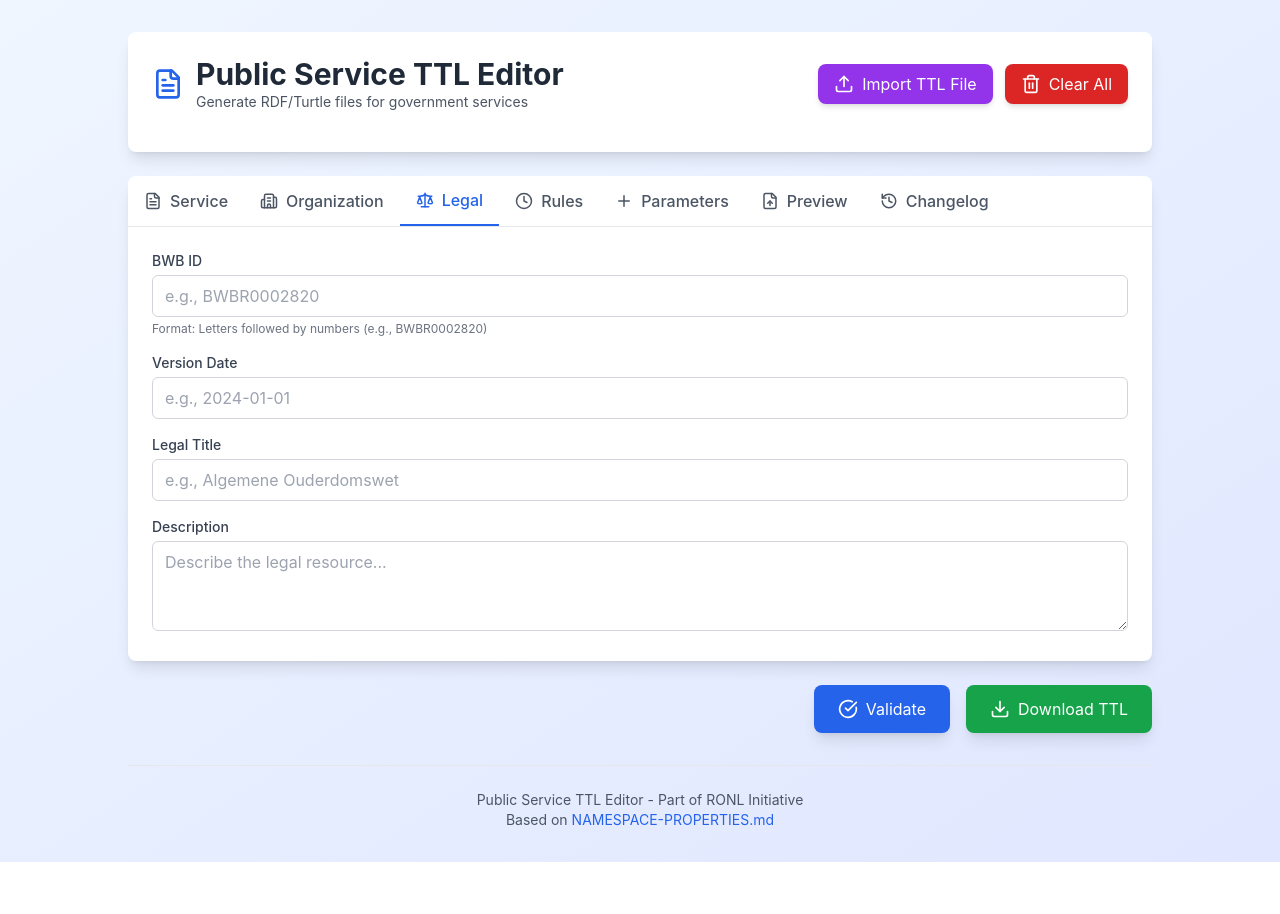
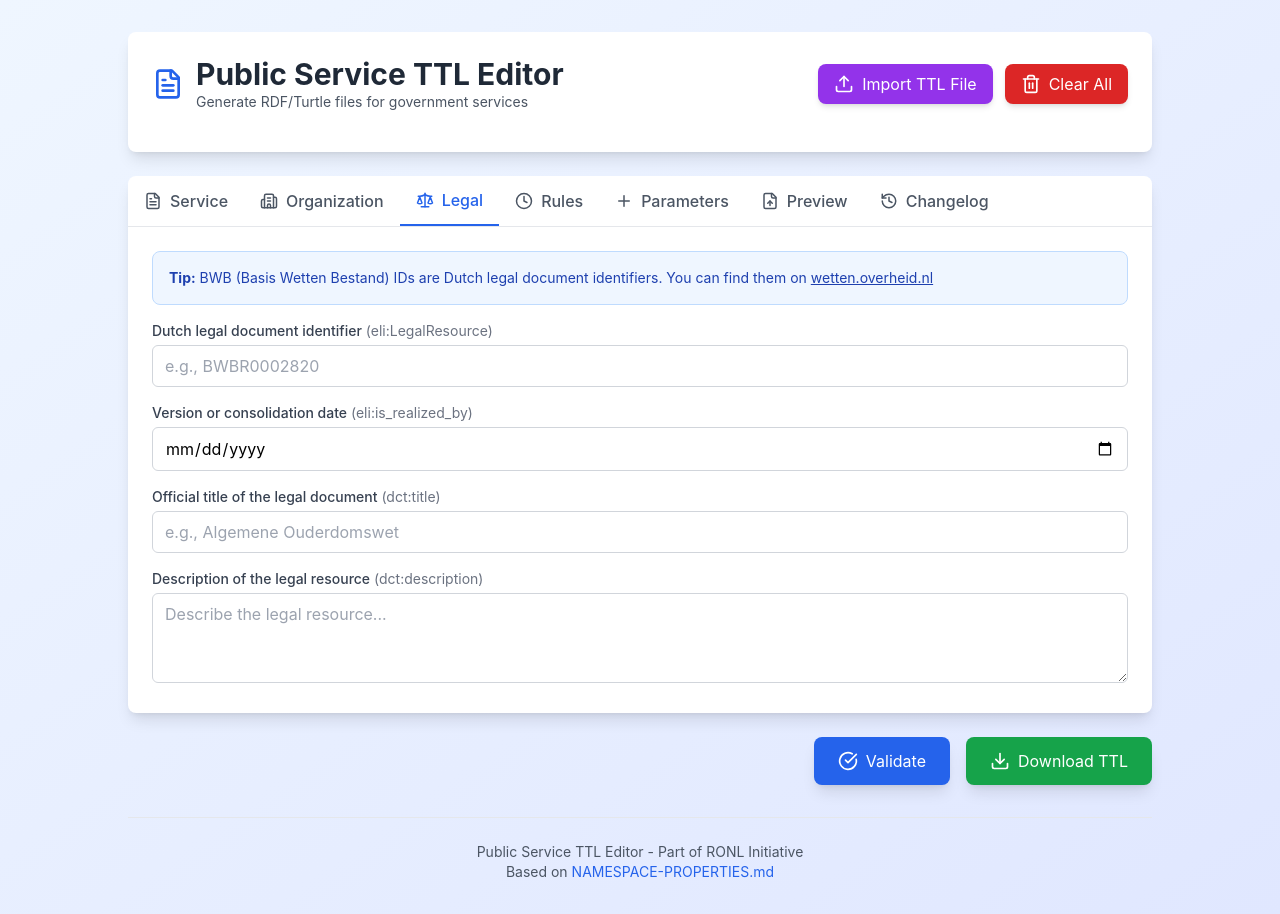
Before and after one commit to sgort/ttl-editor, a React (Create React App) app: page / in a window 1280 px wide. Both pictures are taken after a click on the button "Legal". Before the commit the page ends 862 px from the top, so only its background shows below. Built offline with nearby package versions, Linux system fonts and the light colour scheme.

Commit message:
modularization legal tab

```diff
--- a/src/App.js
+++ b/src/App.js
@@ -18,6 +18,7 @@ import parseTTLEnhanced from "./parseTTL.enhanced";
 import ChangelogTab from "./components/tabs/ChangelogTab";
 import ServiceTab from "./components/tabs/ServiceTab";
 import OrganizationTab from "./components/tabs/OrganizationTab";
+import LegalTab from "./components/tabs/LegalTab";
 import {
   DEFAULT_SERVICE,
   DEFAULT_ORGANIZATION,
@@ -488,71 +489,6 @@ function App() {
 
   // Render functions
 
-  const renderLegalResource = () => (
-    <div className="space-y-4">
-      <div>
-        <label className="block text-sm font-medium text-gray-700 mb-1">
-          BWB ID
-        </label>
-        <input
-          type="text"
-          value={legalResource.bwbId}
-          onChange={(e) =>
-            setLegalResource({ ...legalResource, bwbId: e.target.value })
-          }
-          className="w-full px-3 py-2 border border-gray-300 rounded-md"
-          placeholder="e.g., BWBR0002820"
-          pattern="[A-Z]{2,10}\d+"
-        />
-        <p className="text-xs text-gray-500 mt-1">
-          Format: Letters followed by numbers (e.g., BWBR0002820)
-        </p>
-      </div>
-      <div>
-        <label className="block text-sm font-medium text-gray-700 mb-1">
-          Version Date
-        </label>
-        <input
-          type="text"
-          value={legalResource.version}
-          onChange={(e) =>
-            setLegalResource({ ...legalResource, version: e.target.value })
-          }
-          className="w-full px-3 py-2 border border-gray-300 rounded-md"
-          placeholder="e.g., 2024-01-01"
-        />
-      </div>
-      <div>
-        <label className="block text-sm font-medium text-gray-700 mb-1">
-          Legal Title
-        </label>
-        <input
-          type="text"
-          value={legalResource.title}
-          onChange={(e) =>
-            setLegalResource({ ...legalResource, title: e.target.value })
-          }
-          className="w-full px-3 py-2 border border-gray-300 rounded-md"
-          placeholder="e.g., Algemene Ouderdomswet"
-        />
-      </div>
-      <div>
-        <label className="block text-sm font-medium text-gray-700 mb-1">
-          Description
-        </label>
-        <textarea
-          value={legalResource.description}
-          onChange={(e) =>
-            setLegalResource({ ...legalResource, description: e.target.value })
-          }
-          className="w-full px-3 py-2 border border-gray-300 rounded-md"
-          rows="3"
-          placeholder="Describe the legal resource..."
-        />
-      </div>
-    </div>
-  );
-
   const renderTemporalRules = () => (
     <div className="space-y-6">
       {temporalRules.map((rule, index) => (
@@ -977,7 +913,12 @@ function App() {
                 setOrganization={setOrganization}
               />
             )}
-            {activeTab === "legal" && renderLegalResource()}
+            {activeTab === "legal" && (
+              <LegalTab
+                legalResource={legalResource}
+                setLegalResource={setLegalResource}
+              />
+            )}
             {activeTab === "rules" && renderTemporalRules()}
             {activeTab === "parameters" && renderParameters()}
             {activeTab === "changelog" && <ChangelogTab />}
--- /dev/null
+++ b/src/components/tabs/LegalTab.jsx
@@ -0,0 +1,109 @@
+import React from "react";
+
+/**
+ * LegalTab - Form for editing legal resource metadata
+ * Maps to eli:LegalResource in CPSV-AP 3.2.0
+ */
+export default function LegalTab({ legalResource, setLegalResource }) {
+  // Helper to update a single field
+  const updateField = (field, value) => {
+    setLegalResource({ ...legalResource, [field]: value });
+  };
+
+  // Check if BWB ID matches expected pattern
+  const isValidBwbId = legalResource.bwbId && /^[A-Z]{2,10}\d+$/.test(legalResource.bwbId);
+  const hasInvalidBwbId = legalResource.bwbId && !isValidBwbId;
+
+  return (
+    <div className="space-y-4">
+      {/* Info box about legal resources */}
+      <div className="bg-blue-50 border border-blue-200 rounded-lg p-4 text-sm">
+        <p className="text-blue-800">
+          <strong>Tip:</strong> BWB (Basis Wetten Bestand) IDs are Dutch legal document identifiers.
+          You can find them on{" "}
+          <a
+            href="https://wetten.overheid.nl"
+            target="_blank"
+            rel="noopener noreferrer"
+            className="underline hover:text-blue-600"
+          >
+            wetten.overheid.nl
+          </a>
+        </p>
+      </div>
+
+      {/* BWB ID */}
+      <div>
+        <label className="block text-sm text-gray-700 mb-1">
+          <span className="font-medium">Dutch legal document identifier</span>
+          <span className="text-gray-500"> (eli:LegalResource)</span>
+        </label>
+        <input
+          type="text"
+          value={legalResource.bwbId}
+          onChange={(e) => updateField("bwbId", e.target.value.toUpperCase())}
+          className={`w-full px-3 py-2 border rounded-md ${
+            hasInvalidBwbId
+              ? "border-red-300 focus:ring-red-500"
+              : "border-gray-300"
+          }`}
+          placeholder="e.g., BWBR0002820"
+        />
+        {hasInvalidBwbId && (
+          <p className="text-xs text-red-600 mt-1">
+            ⚠ Format should be letters followed by numbers (e.g., BWBR0002820)
+          </p>
+        )}
+        {isValidBwbId && (
+          <p className="text-xs text-green-600 mt-1">
+            ✓ Will generate: https://identifier.overheid.nl/tooi/def/thes/kern/c_{legalResource.bwbId}
+          </p>
+        )}
+      </div>
+
+      {/* Version Date */}
+      <div>
+        <label className="block text-sm text-gray-700 mb-1">
+          <span className="font-medium">Version or consolidation date</span>
+          <span className="text-gray-500"> (eli:is_realized_by)</span>
+        </label>
+        <input
+          type="date"
+          value={legalResource.version}
+          onChange={(e) => updateField("version", e.target.value)}
+          className="w-full px-3 py-2 border border-gray-300 rounded-md"
+        />
+      </div>
+
+      {/* Legal Title */}
+      <div>
+        <label className="block text-sm text-gray-700 mb-1">
+          <span className="font-medium">Official title of the legal document</span>
+          <span className="text-gray-500"> (dct:title)</span>
+        </label>
+        <input
+          type="text"
+          value={legalResource.title}
+          onChange={(e) => updateField("title", e.target.value)}
+          className="w-full px-3 py-2 border border-gray-300 rounded-md"
+          placeholder="e.g., Algemene Ouderdomswet"
+        />
+      </div>
+
+      {/* Description */}
+      <div>
+        <label className="block text-sm text-gray-700 mb-1">
+          <span className="font-medium">Description of the legal resource</span>
+          <span className="text-gray-500"> (dct:description)</span>
+        </label>
+        <textarea
+          value={legalResource.description}
+          onChange={(e) => updateField("description", e.target.value)}
+          className="w-full px-3 py-2 border border-gray-300 rounded-md"
+          rows="3"
+          placeholder="Describe the legal resource..."
+        />
+      </div>
+    </div>
+  );
+}
--- a/src/components/tabs/index.js
+++ b/src/components/tabs/index.js
@@ -4,9 +4,9 @@
 export { default as ChangelogTab } from "./ChangelogTab";
 export { default as ServiceTab } from "./ServiceTab";
 export { default as OrganizationTab } from "./OrganizationTab";
+export { default as LegalTab } from "./LegalTab";
 
 // Future tab exports (uncomment as they are created):
-// export { default as LegalTab } from "./LegalTab";
 // export { default as RulesTab } from "./RulesTab";
 // export { default as ParametersTab } from "./ParametersTab";
 // export { default as PreviewTab } from "./PreviewTab";
```
